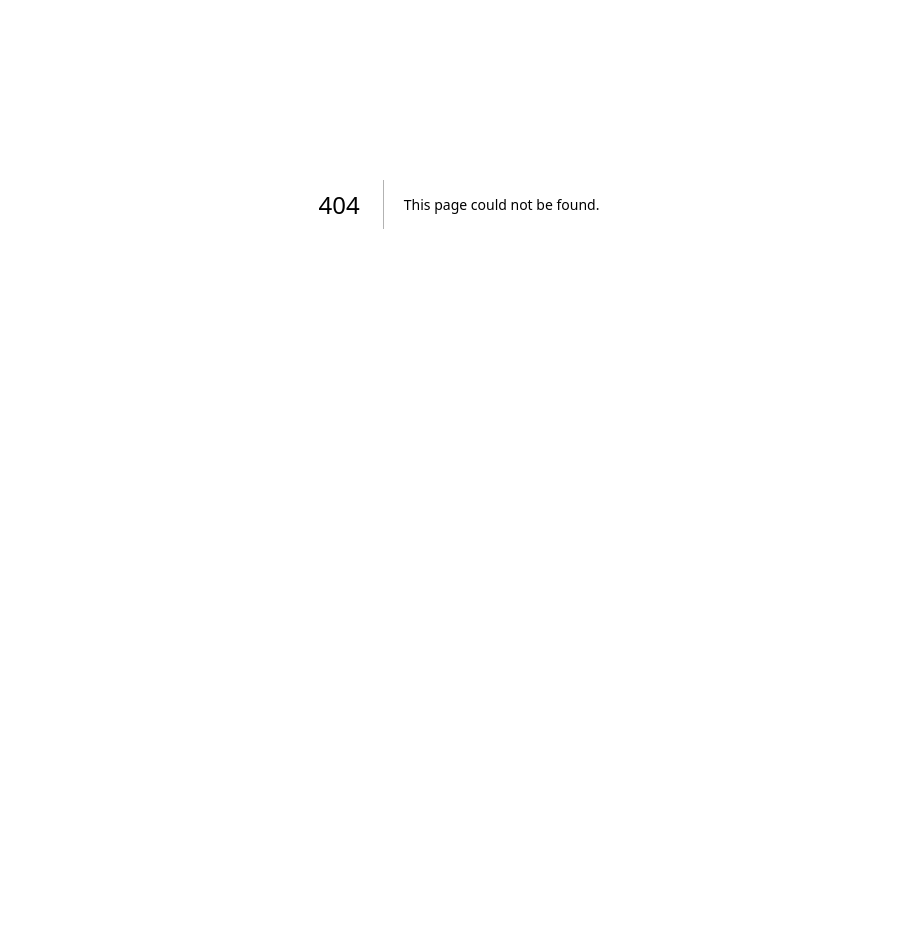
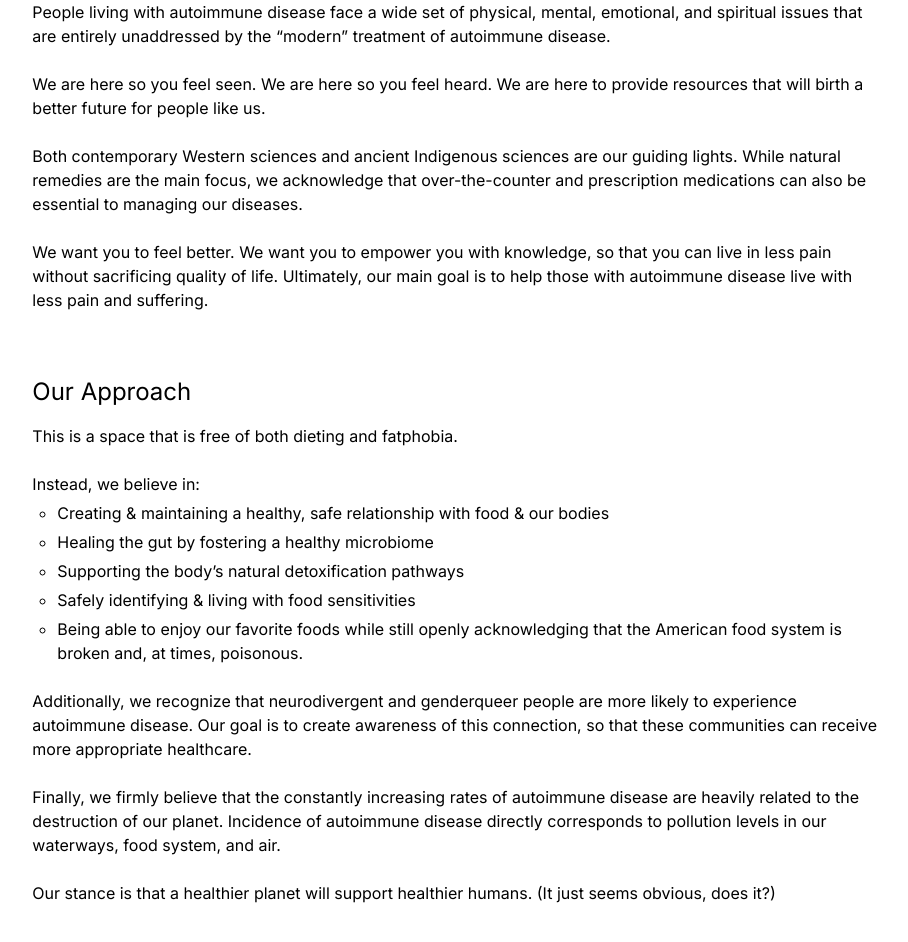
Before and after one commit to cayleeclaww/AutoimmuneEatsWebsitewTailwind, a Next.js app: page /about in a window 1280 px wide. Before the commit this address had no page. Shown: the part 360-1302 px from the top of the page, without its empty margins (181-1089 px from the left). Before the commit the page ends 964 px from the top, so only its background shows below. Built offline with nearby package versions, Linux system fonts and the light colour scheme.

Commit message:
first iteration of About page

```diff
--- /dev/null
+++ b/src/app/about/page.js
@@ -0,0 +1,71 @@
+export default function AboutPage() {
+  return (
+    <>
+      <div className="w-2/3 mx-auto my-24">
+        <h1 className="text-3xl my-4">About Autoimmune Eats</h1>
+        <p>
+          Autoimmune Eats is here to provide revolutionary care for the
+          autoimmune community.
+        </p>
+        <p>
+          <br></br> People living with autoimmune disease face a wide set of
+          physical, mental, emotional, and spiritual issues that are entirely
+          unaddressed by the “modern” treatment of autoimmune disease.
+        </p>
+        <p>
+          <br></br> We are here so you feel seen. We are here so you feel heard.
+          We are here to provide resources that will birth a better future for
+          people like us.
+        </p>
+        <p>
+          <br></br>Both contemporary Western sciences and ancient Indigenous
+          sciences are our guiding lights. While natural remedies are the main
+          focus, we acknowledge that over-the-counter and prescription
+          medications can also be essential to managing our diseases.{" "}
+        </p>
+        <p>
+          <br></br>
+          We want you to feel better. We want you to empower you with knowledge,
+          so that you can live in less pain without sacrificing quality of life.
+          Ultimately, our main goal is to help those with autoimmune disease
+          live with less pain and suffering.
+        </p>
+        <h2 className="text-2xl mt-16 mb-4">Our Approach</h2>
+        <p>This is a space that is free of both dieting and fatphobia.</p>
+        <br></br>
+        <ul>
+          Instead, we believe in:
+          <li>
+            Creating & maintaining a healthy, safe relationship with food &
+            our bodies
+          </li>
+          <li>Healing the gut by fostering a healthy microbiome</li>
+          <li>Supporting the body’s natural detoxification pathways</li>
+          <li>Safely identifying & living with food sensitivities</li>
+          <li>
+            Being able to enjoy our favorite foods while still openly
+            acknowledging that the American food system is broken and, at times,
+            poisonous.
+          </li>
+        </ul>
+        <br></br>
+        <p>
+          Additionally, we recognize that neurodivergent and genderqueer people
+          are more likely to experience autoimmune disease. Our goal is to
+          create awareness of this connection, so that these communities can
+          receive more appropriate healthcare.
+        </p>
+        <p>
+          <br></br> Finally, we firmly believe that the constantly increasing
+          rates of autoimmune disease are heavily related to the destruction of
+          our planet. Incidence of autoimmune disease directly corresponds to
+          pollution levels in our waterways, food system, and air.{" "}
+        </p>
+        <p>
+          <br></br> Our stance is that a healthier planet will support healthier
+          humans. (It just seems obvious, does it?)
+        </p>
+      </div>
+    </>
+  );
+}
```
